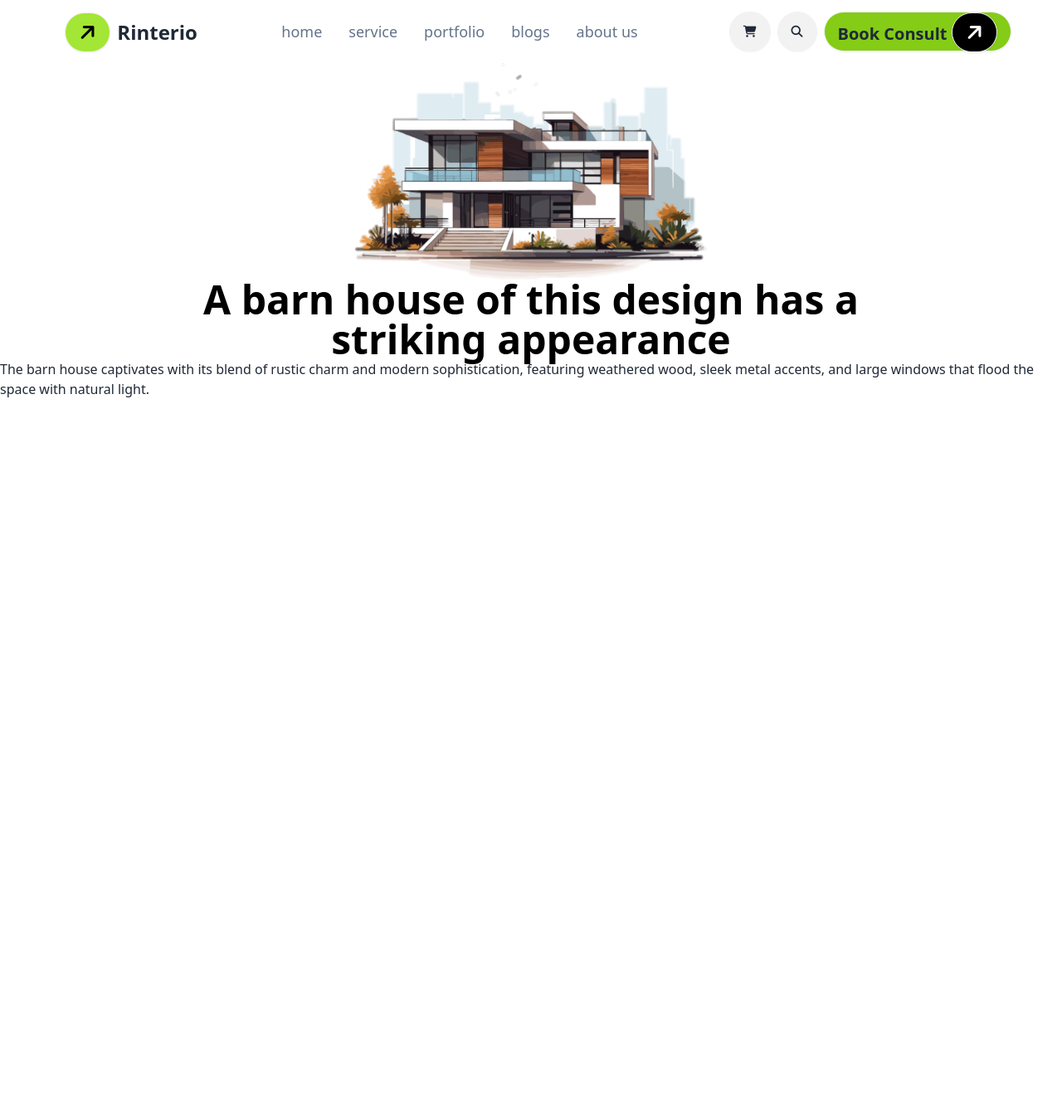
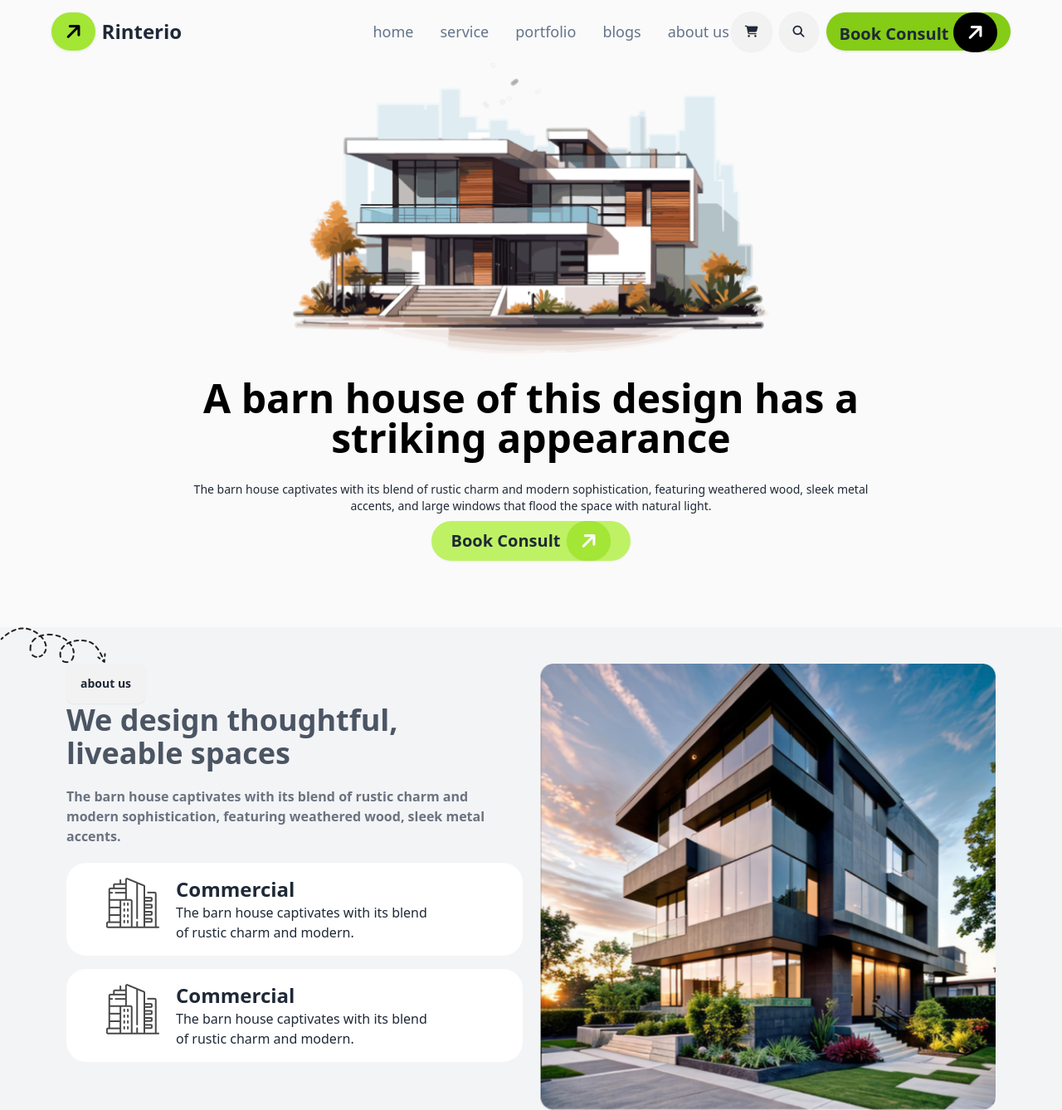
Before and after one commit to jamil908/assignment-three-ph-b10, a plain HTML site: page index.html in a window 1280 px wide. Shown: the whole page at 83% size. Before the commit the page ends 800 px from the top, so only its background shows below. Drawn offline with nearby package versions, Linux system fonts and the light colour scheme.

Commit message:
added about us section

```diff
--- a/index.html
+++ b/index.html
@@ -31,24 +31,27 @@
 
             accent: 'rgba(171, 239, 95, 0.2)',
           },
+          backgroundImage: {
+        'hero-pattern': "url('/img/')",
+        'footer-texture': "url('/img/footer-texture.png')",
+      }
 
-          fontFamily: { 'Manrope',
-          },
-        }
-      }
+
+    }
+  }
     }
   </script>
 
 </head>
 <body class="container mx-auto font-Manrope">
     <!-- header section -->
-    <header>
+    <header class="bg-zinc-50">
         <!-- navber -->
          <nav class="w-11/12 mx-auto">
             <div class="navbar flex justify-between">
-                <div class="navbar-start w-[30%] ">
+                <div class="navbar-start w-[62%] ">
 
-                  <a class="btn btn-ghost font-bold text-2xl">  <button class="btn rounded-full s py-0 bg-lime-400 text-black text-2xl "><i class=" fa-solid fa-arrow-right -rotate-45"></i></button> Rinterio</a>
+                  <a class=" font-bold text-2xl   ">  <button class="btn rounded-full s py-0 bg-lime-400 text-black text-2xl  hover:bg-lime-600"><i class=" fa-solid fa-arrow-right -rotate-45"></i></button> Rinterio</a>
                 </div>
                 <div class="navbar-center hidden lg:flex">
                   <ul class="menu menu-horizontal px-1 text-lg left-0 font-md text-slate-500">
@@ -74,7 +77,7 @@
                             </button>
                     </div>
                     </div>
-                        <a class="btn bg-lime-500 text-xl font-bold rounded-3xl hidden md:block lg:block  ">Book Consult <button class="btn rounded-full bg-black text-white text-2xl "><i class=" fa-solid fa-arrow-right -rotate-45"></i></button> </a>
+                        <a class="btn bg-lime-500 text-xl font-bold rounded-3xl hidden md:block lg:block hover:bg-lime-600  ">Book Consult <button class="btn rounded-full border-0 bg-black hover:bg-black text-white text-2xl "><i class=" fa-solid fa-arrow-right -rotate-45"></i></button> </a>
 
                   <div class="dropdown">
                     <div tabindex="0" role="button" class="btn btn-ghost lg:hidden">
@@ -95,16 +98,66 @@
          </nav>
 
          <!-- banner section -->
-          <section>
-            <img class="mx-auto w-1/3" src="./assets/banner.png" alt="">
+          <section class="bg-zinc-50 pb-20">
+            <img class="mx-auto w-1/3 lg:w-2/5 xl:w-[45%]" src="./assets/banner.png" alt="">
             <div class="flex items-center justify-center">
-                <h1 class="text-5xl text-center text-black w3/4 m-auto font-bold">A barn house of this design has a <br> striking appearance</h1>
+                <h1 class="lg:text-5xl  lg:my-7 text-center text-black w3/4 m-auto font-bold my-2  text-xl">A barn house of this design has a <br> striking appearance</h1>
             </div>
-            <p>The barn house captivates with its blend of rustic charm and modern sophistication, featuring weathered wood, sleek metal accents, and large windows that flood the space with natural light.</p>
+            <p class="flex items-center justify-center mx-auto text-center text-sm mb-2">The barn house captivates with its blend of rustic charm and modern sophistication, featuring weathered wood, sleek metal </BR> accents, and large windows that flood the space with natural light.</p>
+            <a class="btn bg-lime-300 hover:bg-lime-400 text-xl font-bold rounded-3xl flex items-center justify-center mx-auto text-center w-60 border-0">Book Consult <button class="btn rounded-full border-0 bg-lime-400 hover:bg-lime-500 text-white text-2xl "><i class=" fa-solid fa-arrow-right -rotate-45"></i></button> </a>
 
           </section>
 
     </header>
+    <main class="bg-gray-100">
+      <!-- about us section -->
+      <section class="">
+        <img src="./assets/Vector.png" alt="">
+
+
+        <div class="lg:flex px-20 container gap-5">
+
+          <!-- about us text colum -->
+          <div>
+            <div class="mb-5">
+              <button class="btn">about us</button>
+              <h4 class="font-extrabold text-4xl text-gray-600 mb-5">We design thoughtful,<br> liveable spaces</h4>
+              <p  class="font-semibold text-gray-500">The barn house captivates with its blend of rustic charm and <br>
+                modern sophistication, featuring weathered wood, sleek metal accents.</p>
+            </div>
+            <!-- card 1 -->
+            <div class="flex gap-5 mb-4 px-12 py-4 rounded-3xl bg-white">
+              <div>
+                <img src="./assets/commercial.png" alt="">
+              </div>
+              <div>
+                <h4 class="font-bold text-2xl">Commercial</h4>
+              <p>The barn house captivates with its blend <br> of rustic charm and modern.</p>
+              </div>
+            </div>
+            <div class="flex gap-5 mb-4 px-12 py-4 rounded-3xl bg-white">
+              <div>
+                <img src="./assets/commercial.png" alt="">
+              </div>
+              <div>
+                <h4 class="font-bold text-2xl">Commercial</h4>
+              <p>The barn house captivates with its blend <br> of rustic charm and modern.</p>
+              </div>
+            </div>
+          </div>
+
+          <div>
+            <img src="./assets/Rectangle.png" alt="">
+          </div>
+
+
+
+        </div>
+
+
+      </section>
+
+    </main>
 
 
 </body>
```
